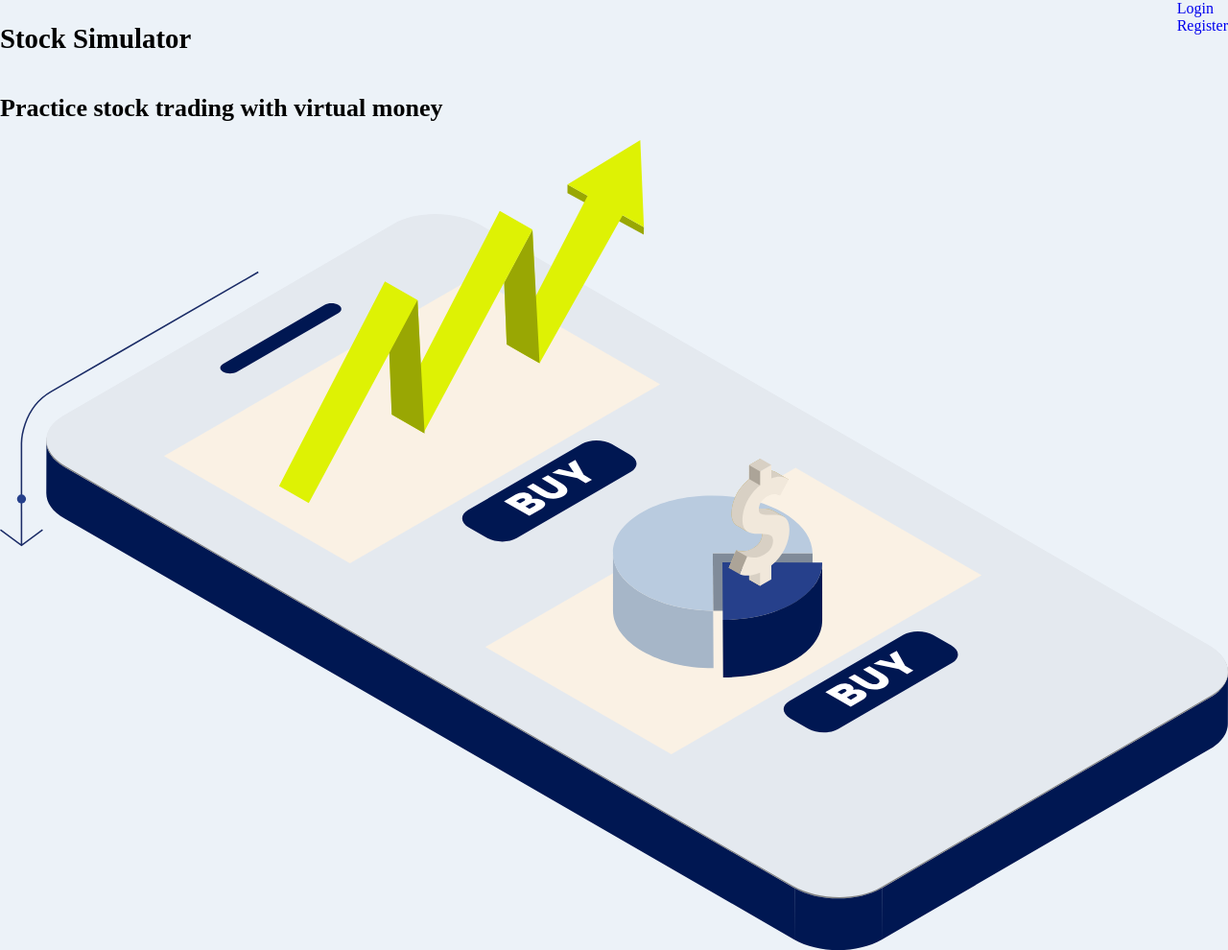
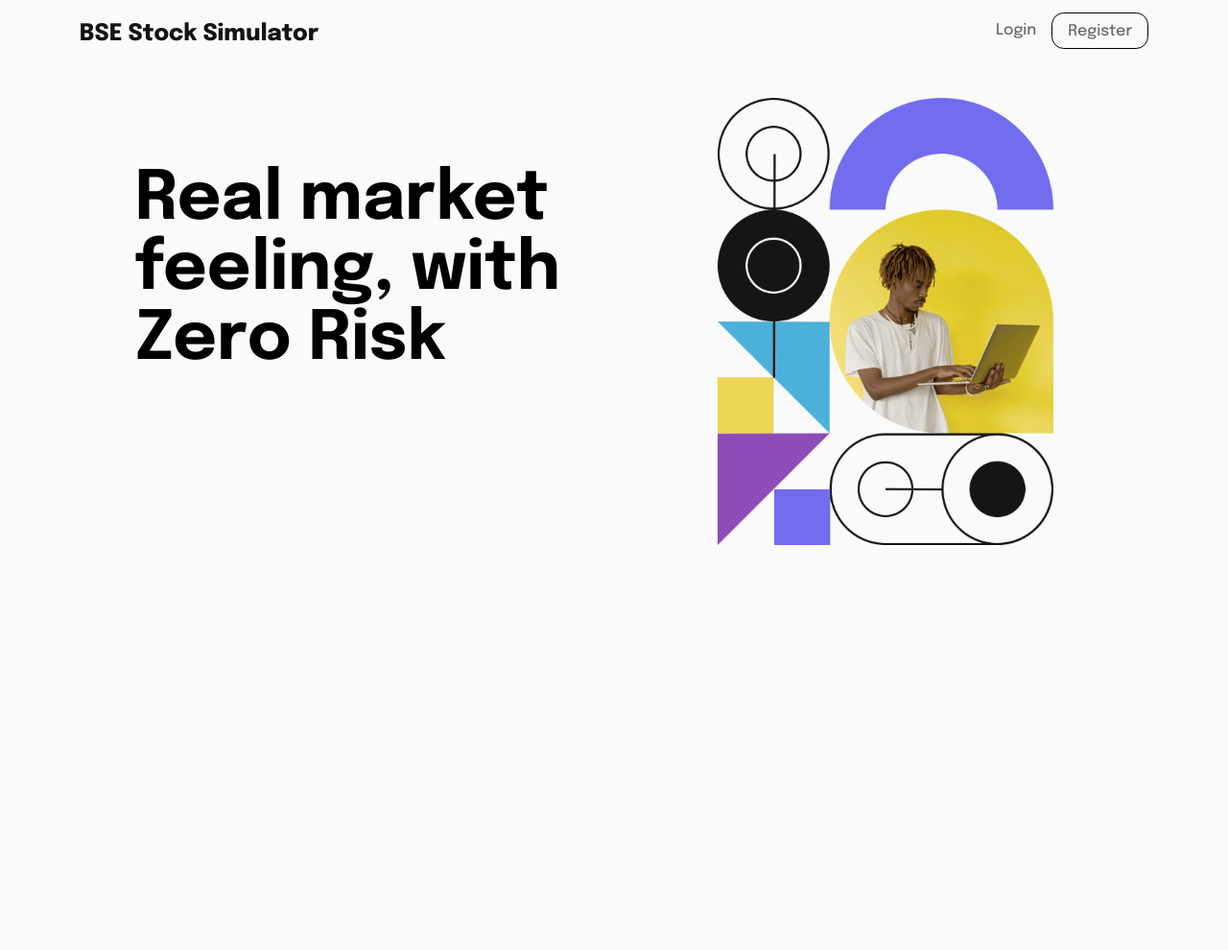
Before and after one commit to shreyanshs31/Stock_Simulator, a plain HTML site: page index.html in a window 1280 px wide. Shown: the whole page at 96% size. After the commit the page ends 800 px from the top, so only its background shows below. Drawn offline with Linux system fonts and the light colour scheme.

Commit message:
added css

```diff
--- a/css/main.css
+++ b/css/main.css
@@ -1,27 +1,84 @@
+@import url('https://fonts.googleapis.com/css2?family=Epilogue:ital,wght@0,100..900;1,100..900&display=swap');
+
 body {
-    font-family: 'Manrope';
-    font-size: 13px;
-    background-color: hsl(210, 46%, 95%);
+    font-family: "Epilogue", serif;
+    font-size: 18px;
+    background-color: hsl(0, 0%, 98%);
     padding: 0%;
     margin: 0%;
     box-sizing: border-box;
 }
 
 .navigation-container {
+    margin: 1.25em 4.6em 0em 4.6em;
     display: flex;
     justify-content: space-between;
 }
 
 .brand-el {
-    font-size: 1.2rem;
+    font-size: 1.5rem;
+    color: hsl(0, 0%, 8%);
+    font-weight: 800;
 }
 
 .login {
     text-decoration: none;
     font-size: 1rem;
+    font-weight: 500;
+    border: .001px transparent white;
+    border-radius: .5em;
+    padding: .2em 1em;
+    color: hsl(0, 0%, 41%);
 }
+
+/* .login h2 {
+    font-weight: 500;
+    border: .001px transparent white;
+    border-radius: .5em;
+    padding: .2em 1em;
+    color: hsl(0, 0%, 41%);
+} */
 
 .register {
     text-decoration: none;
     font-size: 1rem;
+    font-weight: 500;
+    border: 1.5px solid black;
+    border-radius: .8em;
+    padding: .6em 1em;
+    color: hsl(0, 0%, 41%);
 }
+
+/* .register h2 {
+    font-weight: 500;
+    border: 1.5px solid black;
+    border-radius: .5em;
+    padding: .2em .5em;
+    color: hsl(0, 0%, 41%);
+} */
+
+.login-register-container {
+    display: flex;
+}
+
+.hero-container {
+    margin: 3em 7.8em 0em 7.8em;
+    display: grid;
+    grid-template-columns: repeat(2, 50%);
+    grid-template-areas: "content laptop";
+}
+
+.info-container p{
+    /* margin-top: 4.4em; */
+    margin-bottom: 0;
+    font-size: 4.4rem;
+    font-weight: 700;
+}
+
+img {
+    width: 70%;
+}
+
+.image-container img{
+    margin-left: 6em;
+}
--- a/index.html
+++ b/index.html
@@ -4,12 +4,12 @@
     <meta charset="UTF-8">
     <meta name="viewport" content="width=device-width, initial-scale=1.0">
     <link rel = "stylesheet" href = "./css/main.css">
-    <title>Stock Simulator</title>
+    <title>BSE Simulator</title>
 </head>
 <body>
     <div class="navigation-container">
         <div class="brand-el">
-            <h2>Stock Simulator</h2>
+            BSE Stock Simulator
         </div>
         <div class="login-register-container">
             <div class="login-container">
@@ -26,10 +26,10 @@
     </div>
     <div class="hero-container">
         <div class="info-container">
-            <h1>Practice stock trading with virtual money</h1>
+            <p>Real market feeling, with <br>Zero Risk</p>
         </div>
         <div class="image-container">
-            <img src="./assets/illustration-mobile-phone.7d7162b.svg" alt="illustration-mobile-phone">
+            <img src="./assets/image-hero-desktop.png" alt="illustration-mobile-phone">
         </div>
     </div>
 </body>
```
Also changed, not shown: assets/image-hero-desktop.png (added).
